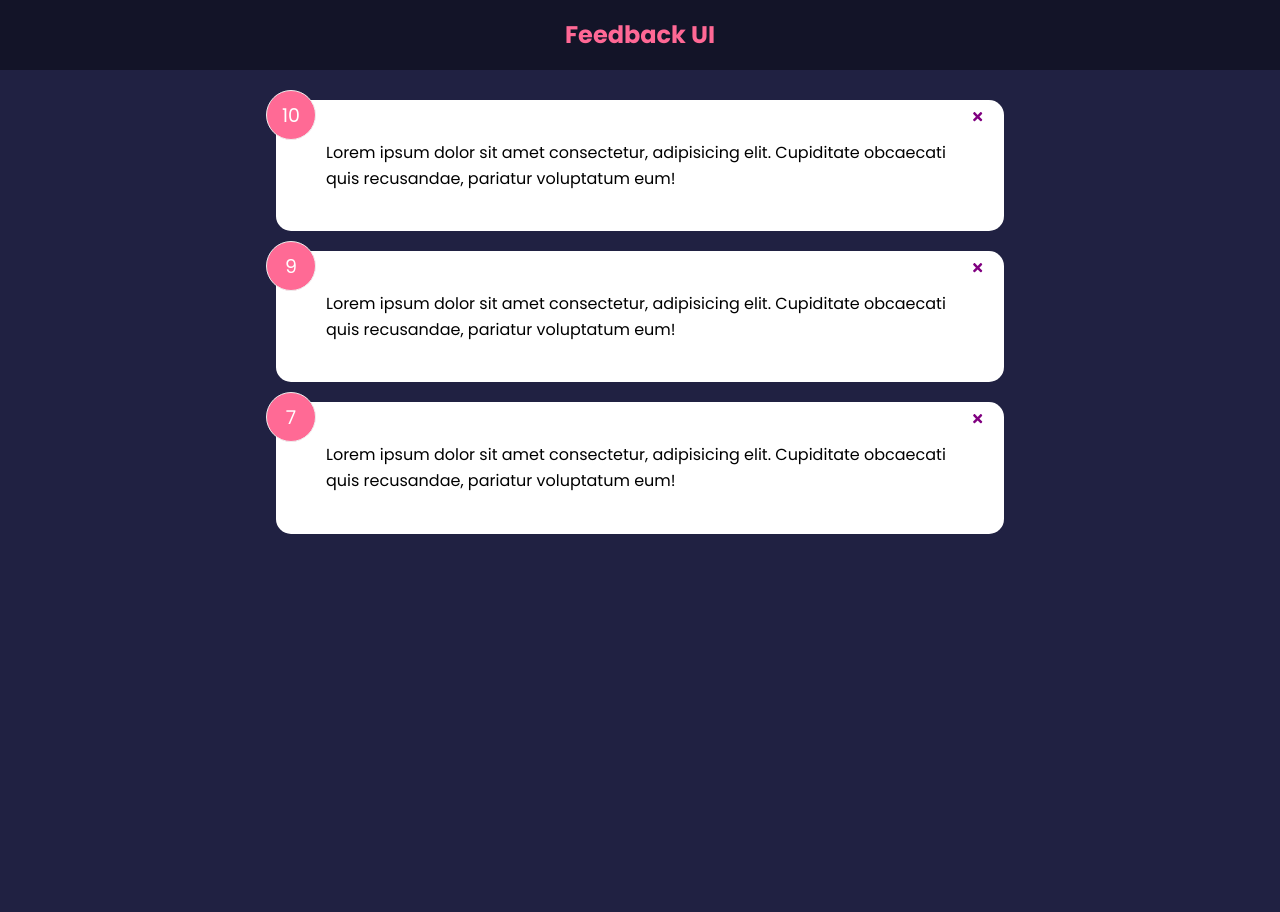
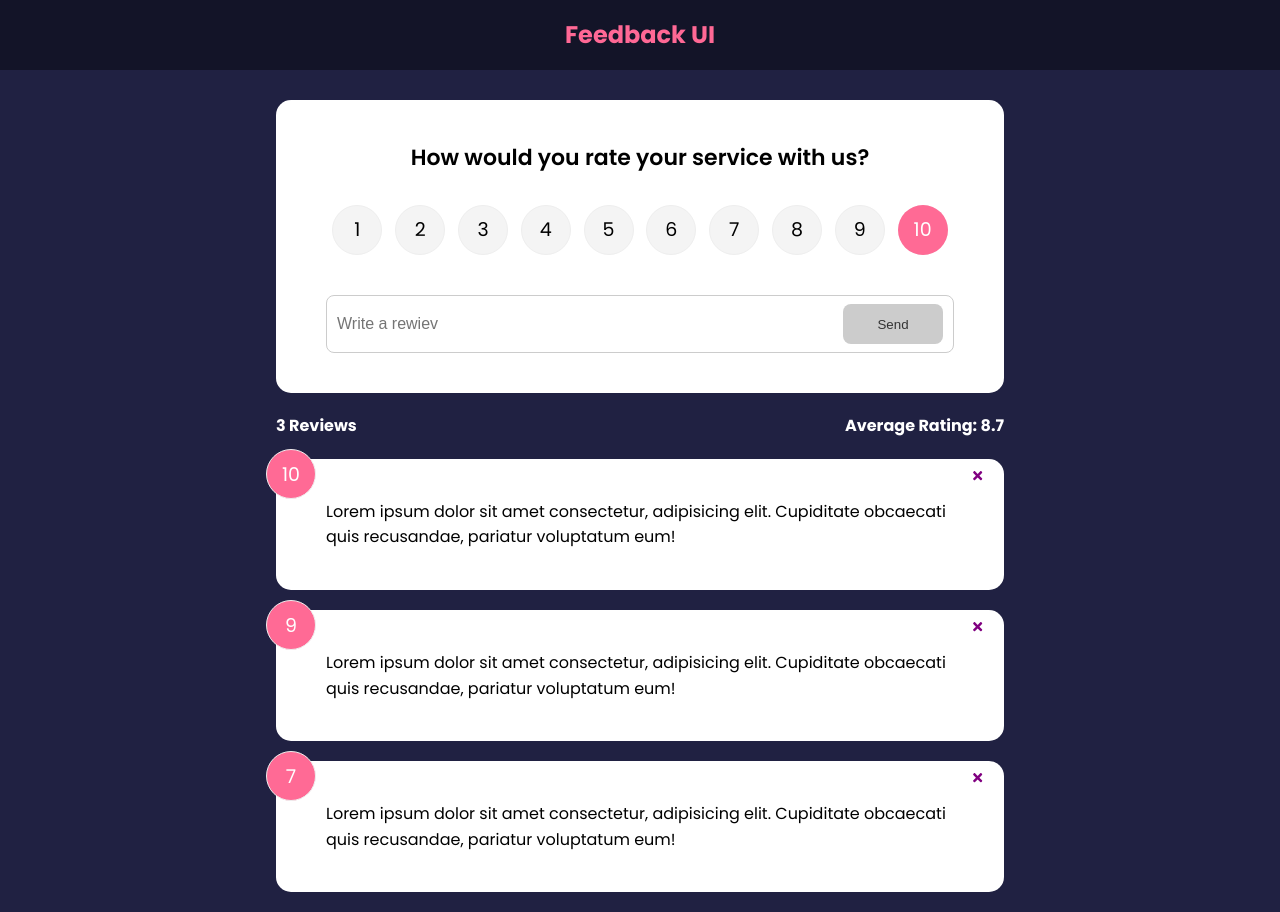
Before and after one commit to marinladovic/feedback_ui_react, a React (Create React App) app: page / in a window 1280 px wide. Before the commit the page ends 800 px from the top, so only its background shows below. Built offline with nearby package versions, Linux system fonts and the light colour scheme.

Commit message:
input form, stats, ratings and button component

```diff
--- a/package.json
+++ b/package.json
@@ -6,10 +6,13 @@
     "@testing-library/jest-dom": "^5.16.5",
     "@testing-library/react": "^13.4.0",
     "@testing-library/user-event": "^13.5.0",
+    "framer-motion": "^7.3.5",
     "react": "^18.2.0",
     "react-dom": "^18.2.0",
     "react-icons": "^4.4.0",
+    "react-router-dom": "^6.4.0",
     "react-scripts": "5.0.1",
+    "uuid": "^9.0.0",
     "web-vitals": "^2.1.4"
   },
   "scripts": {
--- a/src/App.js
+++ b/src/App.js
@@ -1,7 +1,10 @@
+import { v4 as uuidv4 } from 'uuid';
 import { useState } from 'react';
 import Header from './components/Header';
 import FeedbackList from './components/FeedbackList';
 import FeedbackData from './data/FeedbackData';
+import FeedbackStats from './components/FeedbackStats';
+import FeedbackForm from './components/FeedbackForm';
 
 function App() {
   const [feedback, setFeedback] = useState(FeedbackData);
@@ -11,10 +14,18 @@
       setFeedback(feedback.filter((item) => item.id !== id));
     }
   };
+
+  const addFeedback = (newFeedback) => {
+    newFeedback.id = uuidv4();
+    setFeedback([newFeedback, ...feedback]);
+  };
+
   return (
     <>
       <Header />
       <div className="container">
+        <FeedbackForm handleAdd={addFeedback} />
+        <FeedbackStats feedback={feedback} />
         <FeedbackList feedback={feedback} handleDelete={deleteFeedback} />
       </div>
     </>
--- /dev/null
+++ b/src/components/FeedbackForm.jsx
@@ -0,0 +1,62 @@
+import { useState } from 'react';
+import Card from './shared/Card';
+import Button from './shared/Button';
+import RatingSelect from './RatingSelect';
+
+function FeedbackForm({ handleAdd }) {
+  const [text, setText] = useState('');
+  const [rating, setRating] = useState(10);
+  const [btnDisabled, setBtnDisabled] = useState(true);
+  const [message, setMessage] = useState('');
+
+  const handleTextChange = (e) => {
+    if (text === '') {
+      setBtnDisabled(true);
+      setMessage(null);
+    } else if (text !== '' && text.trim().length <= 10) {
+      setBtnDisabled(true);
+      setMessage('Text must be at least 10 characters');
+    } else {
+      setMessage(null);
+      setBtnDisabled(false);
+    }
+    setText(e.target.value);
+  };
+
+  const handleSubmit = (e) => {
+    e.preventDefault();
+    if (text.trim().length >= 10) {
+      const newFeedback = {
+        text,
+        rating,
+      };
+
+      handleAdd(newFeedback);
+      setText('');
+    }
+  };
+
+  return (
+    <Card>
+      <form onSubmit={handleSubmit}>
+        <h2>How would you rate your service with us?</h2>
+        <RatingSelect select={(rating) => setRating(rating)} />
+        <div className="input-group">
+          <input
+            onChange={handleTextChange}
+            type="text"
+            placeholder="Write a rewiev"
+            value={text}
+          />
+          <Button type="submit" isDisabled={btnDisabled}>
+            Send
+          </Button>
+        </div>
+
+        {message && <div className="message">{message}</div>}
+      </form>
+    </Card>
+  );
+}
+
+export default FeedbackForm;
--- a/src/components/FeedbackList.jsx
+++ b/src/components/FeedbackList.jsx
@@ -1,3 +1,4 @@
+import { motion, AnimatePresence } from 'framer-motion';
 import PropType from 'prop-types';
 import FeedbackItem from './FeedbackItem';
 
@@ -8,9 +9,22 @@
 
   return (
     <div className="feedback-list">
-      {feedback.map((item) => (
-        <FeedbackItem key={item.id} item={item} handleDelete={handleDelete} />
-      ))}
+      <AnimatePresence>
+        {feedback.map((item) => (
+          <motion.div
+            key={item.id}
+            initial={{ opacity: 0 }}
+            animate={{ opacity: 1 }}
+            exit={{ opacity: 0 }}
+          >
+            <FeedbackItem
+              key={item.id}
+              item={item}
+              handleDelete={handleDelete}
+            />
+          </motion.div>
+        ))}
+      </AnimatePresence>
     </div>
   );
 }
--- /dev/null
+++ b/src/components/FeedbackStats.jsx
@@ -0,0 +1,24 @@
+import PropType from 'prop-types';
+
+function FeedbackStats({ feedback }) {
+  // Calculate ratings average
+  let average =
+    feedback.reduce((acc, cur) => {
+      return acc + cur.rating;
+    }, 0) / feedback.length;
+
+  average = average.toFixed(1).replace(/[.,]0$/, '');
+
+  return (
+    <div className="feedback-stats">
+      <h4>{feedback.length} Reviews</h4>
+      <h4>Average Rating: {isNaN(average) ? 0 : average}</h4>
+    </div>
+  );
+}
+
+FeedbackStats.PropType = {
+  feedback: PropType.array.required,
+};
+
+export default FeedbackStats;
--- /dev/null
+++ b/src/components/RatingSelect.jsx
@@ -0,0 +1,127 @@
+import { useState } from 'react';
+
+function RatingSelect({ select }) {
+  const [selected, setSelected] = useState(10);
+
+  const handleChange = (e) => {
+    setSelected(+e.currentTarget.value);
+    select(+e.currentTarget.value);
+  };
+
+  return (
+    <ul className="rating">
+      <li>
+        <input
+          type="radio"
+          id="num1"
+          name="rating"
+          value="1"
+          onChange={handleChange}
+          checked={selected === 1}
+        />
+        <label htmlFor="num1">1</label>
+      </li>
+      <li>
+        <input
+          type="radio"
+          id="num2"
+          name="rating"
+          value="2"
+          onChange={handleChange}
+          checked={selected === 2}
+        />
+        <label htmlFor="num2">2</label>
+      </li>
+      <li>
+        <input
+          type="radio"
+          id="num3"
+          name="rating"
+          value="3"
+          onChange={handleChange}
+          checked={selected === 3}
+        />
+        <label htmlFor="num3">3</label>
+      </li>
+      <li>
+        <input
+          type="radio"
+          id="num4"
+          name="rating"
+          value="4"
+          onChange={handleChange}
+          checked={selected === 4}
+        />
+        <label htmlFor="num4">4</label>
+      </li>
+      <li>
+        <input
+          type="radio"
+          id="num5"
+          name="rating"
+          value="5"
+          onChange={handleChange}
+          checked={selected === 5}
+        />
+        <label htmlFor="num5">5</label>
+      </li>
+      <li>
+        <input
+          type="radio"
+          id="num6"
+          name="rating"
+          value="6"
+          onChange={handleChange}
+          checked={selected === 6}
+        />
+        <label htmlFor="num6">6</label>
+      </li>
+      <li>
+        <input
+          type="radio"
+          id="num7"
+          name="rating"
+          value="7"
+          onChange={handleChange}
+          checked={selected === 7}
+        />
+        <label htmlFor="num7">7</label>
+      </li>
+      <li>
+        <input
+          type="radio"
+          id="num8"
+          name="rating"
+          value="8"
+          onChange={handleChange}
+          checked={selected === 8}
+        />
+        <label htmlFor="num8">8</label>
+      </li>
+      <li>
+        <input
+          type="radio"
+          id="num9"
+          name="rating"
+          value="9"
+          onChange={handleChange}
+          checked={selected === 9}
+        />
+        <label htmlFor="num9">9</label>
+      </li>
+      <li>
+        <input
+          type="radio"
+          id="num10"
+          name="rating"
+          value="10"
+          onChange={handleChange}
+          checked={selected === 10}
+        />
+        <label htmlFor="num10">10</label>
+      </li>
+    </ul>
+  );
+}
+
+export default RatingSelect;
--- /dev/null
+++ b/src/components/shared/Button.jsx
@@ -0,0 +1,24 @@
+import PropTypes from 'prop-types';
+
+function Button({ children, version, type, isDisabled }) {
+  return (
+    <button type={type} disabled={isDisabled} className={`btn btn-${version}`}>
+      {children}
+    </button>
+  );
+}
+
+Button.defaultProps = {
+  version: 'primary',
+  type: 'button',
+  isDisabled: false,
+};
+
+Button.propTypes = {
+  children: PropTypes.node.isRequired,
+  version: PropTypes.string,
+  type: PropTypes.string,
+  isDisabled: PropTypes.bool,
+};
+
+export default Button;
```
Also changed, not shown: 1 other file (tests, documents, lock files or other folders).
